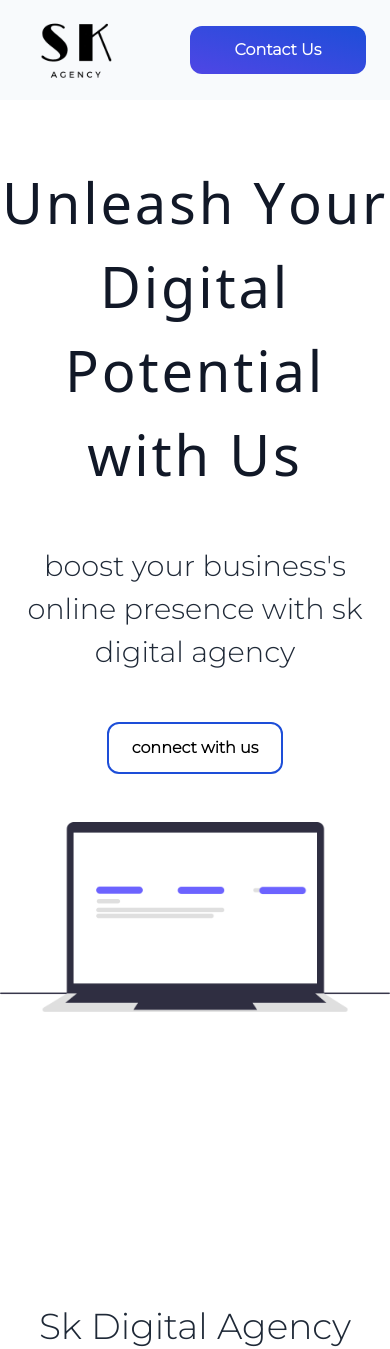
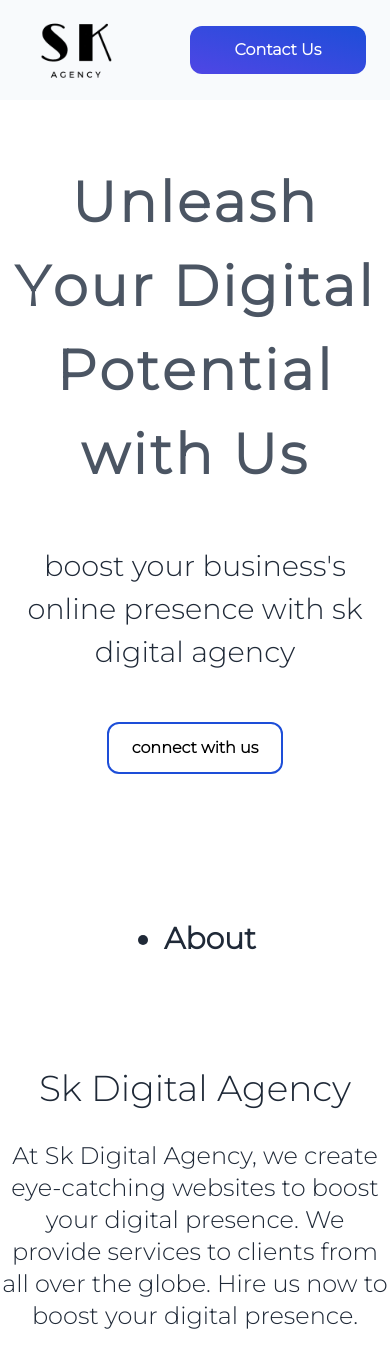
Before and after one commit to sameerkarki/SkAgency, a Next.js app: page / in a window 390 px wide. Shown: the top 1349 px of the page. Built offline with nearby package versions, Linux system fonts and the light colour scheme.

Commit message:
Update page.js

```diff
--- a/app/page.js
+++ b/app/page.js
@@ -82,21 +82,20 @@ export default function Home() {
     opacity: 0,
     delay: 1
    })
+  });
 
 
-  });
 
 
   return (
     <>
-      <section data-scroll data-scroll-speed="0.1"  id="home" className="hero 2xl:max-h-[50vh] min-h-[80vh] flex justify-center items-center flex-col gap-12 text-center mt-28 pt-12 pb-9  text-gray-900  ">
-        <h1 className="ht text-[3.5rem] tracking-wider font-light font-sans text-gray-900  ">Unleash Your Digital Potential with Us</h1>
+      <section   id="home" className="hero 2xl:max-h-[50vh] min-h-[80vh] flex justify-center items-center flex-col gap-12 text-center mt-28 pt-12 pb-9  text-gray-900  ">
+        <h1 className="ht text-[3.5rem] tracking-wider font-extrabold text-gray-600 hover:text-gray-900 transition-colors duration-500  ">Unleash Your Digital Potential with Us</h1>
         <p className="text-[1.8rem] max-w-[700px] font-extralight text-gray-800 ">boost your business&apos;s online presence with sk digital agency</p>
         <Btn  text="connect with us" link="https://wa.me/9841528597"/>
-        <Image src={ill} width={600} className="image" alt="image"/>
       </section>
 
-      <section  data-scroll data-scroll-speed="0.1" id="about" className="about min-h-[75vh]  flex  flex-col md:flex-row justify-evenly items-center text-center">
+      <section   id="about" className="about min-h-[75vh]  flex  flex-col md:flex-row justify-evenly items-center text-center">
         <div className="left">
           <h2 className="about-text dot text-3xl font-semibold">About</h2>
         </div>
@@ -106,7 +105,7 @@ export default function Home() {
         </div>
       </section>
 
-      <section data-scroll data-scroll-speed="0.5" id="services" className="services  2xl:min-h-[50vh] min-h-[80vh] flex justify-evenly mb-16 flex-col-reverse text-center gap-4 items-center md:items-stretch md:flex-row">
+      <section id="services" className="services  2xl:min-h-[50vh] min-h-[80vh] flex justify-evenly mb-16 flex-col-reverse text-center gap-4 items-center md:items-stretch md:flex-row">
         <div className="left flex flex-col gap-16">
           <div className="card border-b border-black rounded-none pb-2">
             <h2 className="text-2xl font-light pb-5">Website Design</h2>
@@ -133,7 +132,7 @@ export default function Home() {
         </div>
       </section>
 
-      <section data-scroll data-scroll-speed="0.5" id="work" className=" 2xl:min-h-[50vh] mb-20 How-we-work min-h-[70vh] flex flex-col justify-evenly items-center">
+      <section  id="work" className=" 2xl:min-h-[50vh] mb-20 How-we-work min-h-[70vh] flex flex-col justify-evenly items-center">
         <h2 className="work-text text-3xl font-bold mb-4">How we work</h2>
         <div className="items flex flex-row overflow-x-hidden flex-wrap gap-5 justify-center items-center">
           <div className="item min-w-[300px] border-2 p-3">
```
